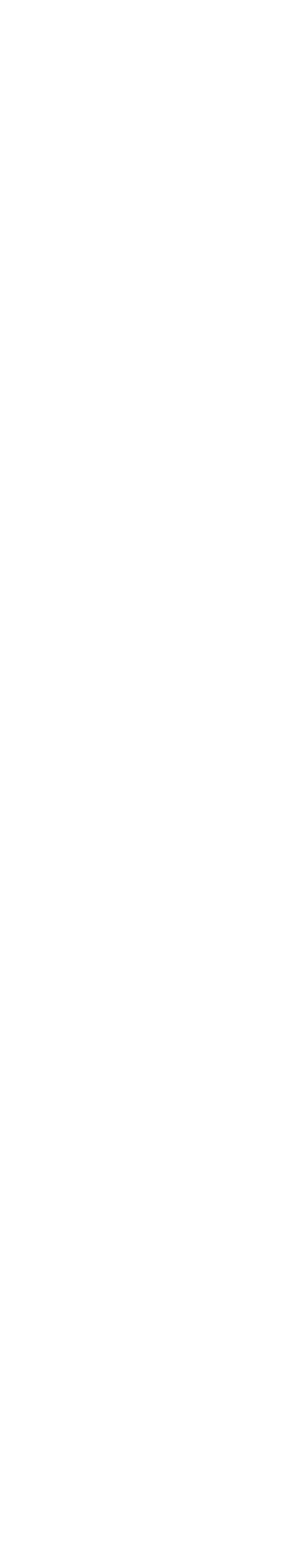
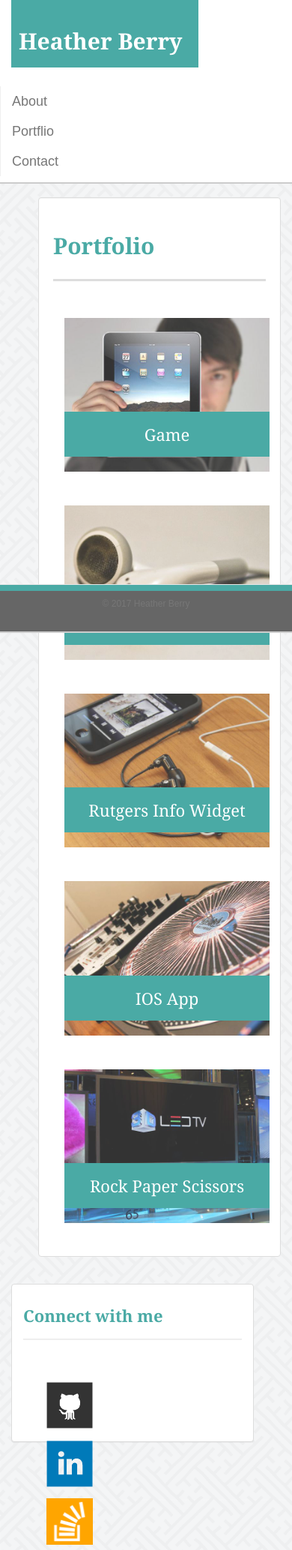
Before and after one commit to hberry79/BootstrapPortfolio, a PHP site: page /portfolio.html in a window 390 px wide. Before the commit the page is empty. Shown: the whole page at 75% size. Before the commit the page ends 844 px from the top, so only its background shows below. Run offline with PHP 8.4, Linux system fonts and the light colour scheme.

Commit message:
adding bootstrap magic

```diff
--- a/assets/css/style.css
+++ b/assets/css/style.css
@@ -3,22 +3,13 @@
   font-size: 18px;
   color: #777;
   line-height: 34px;
-  background: url("../images/concrete_seamless.png");
+  background: url("../images/background.png");
+  background-repeat: repeat;
+   background-attachment: fixed;
+
+  overflow: scroll;
 }
 
-* {
-  box-sizing: border-box;
-}
-
-
-/*general*/
-
-.container {
-  clear: both;
-  margin: 0 auto;
-  width: 100%;
-  max-width: 960px;
-}
 
 h1,
 h2,
@@ -27,9 +18,7 @@
   margin-bottom: 20px;
 }
 
-p:last-child {
-  margin-bottom: 0;
-}
+
 
 h1,
 h2,
@@ -54,10 +43,9 @@
 
 /*header*/
 
-#masthead {
-  position: fixed;
+.navbar {
   z-index: 99;
-  margin: 0 0 30px;
+  margin-bottom: 0;
   overflow: auto;
   width: 100%;
   color: #fff;
@@ -65,79 +53,81 @@
   border-bottom: 2px solid #ccc;
 }
 
-#logo {
+.navbar-text {
   width: 250px;
   height: 90px;
-  float: left;
   font-family: 'Georgia', Times, Times New Roman, serif;
-  text-align: center;
   line-height: 90px;
-  color: #fff;
   font-weight: 700;
   font-size: 30px;
   text-decoration: none;
   background: #4aaaa5;
 }
 
-nav {
-  float: right;
+.nav {
   margin-top: 25px;
 }
 
+.navbar-default .navbar-text {
+  color: white;
+  padding: 10px;
+  margin: 0;
+}
+
 nav a {
-  display: inline-block;
-  margin-left: 15px;
-  padding-left: 15px;
   color: #999;
   text-decoration: none;
-  line-height: 18px;
   border-left: 1px solid #efefef;
 }
 
-nav a:first-child {
-  border-left: 0 none;
+.page-header {
+  border-bottom: none;
+  padding: auto;
+  margin: auto;
 }
+
+.panel-default>.panel-heading {
+  background: none;
+  border-bottom: none;
+
+}
+
 
 
 /*footer*/
 
-footer {
-  padding: 30px 0;
-  clear: both;
+.footer {
   color: #fff;
   color: #ccc;
   font-size: 12px;
   text-align: center;
   background: #666;
   border-top: 8px solid #4aaaa5;
+  width: 100%;
 }
 
 
 /*sidebar*/
 
 .sidebar {
-  padding: 30px;
-  width: 100%;
-  max-width: 270px;
-  float: right;
-  margin-bottom: 20px;
   background: #fff;
   border: 1px solid #ddd;
+  margin-right: 10%;
+  margin-top: 10%;
 }
 
 h3,
 .sidebar h2 {
   padding-bottom: 20px;
   margin-bottom: 15px;
+
   line-height: 22px;
   border-bottom: 2px solid #eee;
 }
 
 .social {
-  width: 62px;
   height: 62px;
-  margin-top: 8px;
-  margin-right: 5px;
+ margin: 3%;
 }
 
 .social:last-child {
@@ -147,18 +137,13 @@
 
 /*main*/
 
-#main-container {
-  padding-top: 130px;
-}
-
 .main-section {
-  padding: 30px;
-  margin: 0 0 40px 0;
-  width: 100%;
-  max-width: 650px;
-  float: left;
   background: #fff;
   border: 1px solid #ddd;
+  margin-left: 10%;
+  margin-bottom: 10%;
+  margin-top: 5%;
+  overflow: scroll;
 }
 
 
@@ -197,7 +182,7 @@
 }
 
 .auth-image {
-  width: 200px;
+  width: 95%;
   height: auto;
   margin-top: 10px;
   margin-right: 25px;
@@ -244,85 +229,3 @@
   background: #4aaaa5;
   border: 0 none;
 }
-
-@media only screen and (max-width: 980px) {
-   .auth-image {
-    float: none;
-    width: 300px;
-    display: block;
-    margin: auto;
-   }
-
-   .work img {
-    float: none;
-    display: block;
-    margin: auto;
-
-   }
-
-   .main-section {
-    max-width: 45%;
-    margin-left: 10%;
-   }
-
-   .sidebar {
-    margin-right: 10%;
-   }
-
-   #logo {
-    margin-left: 10%;
-   }
-
-   nav {
-    margin-right: 10%;
-   }
-
-@media only screen and (max-width: 768px) {
-    .main-section {
-      float: none;
-      max-width: 650px;
-      margin: auto;
-      overflow: auto;
-    }
-
-    .sidebar {
-      float: none;
-      display: block;
-      max-width: 650px;
-      margin-right: auto;
-      margin-left: auto;
-      margin-top: 15px;
-
-    }
-
-
-}
-
-@media only screen and (max-width: 640px) {
-        #masthead {
-          position: static;
-        }
-
-        #logo{
-          width: 100%;
-          margin: auto;
-        }
-        nav {
-          float: none;
-          margin-top: auto;
-          text-align: center;
-        }
-        .main-section {
-          max-width: 550px;
-
-        }
-        #main-container {
-          padding-top: 0;
-        }
-        .sidebar {
-          max-width: 550px;
-        }
-
-
-
-}
--- a/portfolio.html
+++ b/portfolio.html
@@ -0,0 +1,83 @@
+<!DOCTYPE html>
+<html lang="en">
+
+<head>
+    <meta charset="utf-8" />
+    <title>Heather Berry - Bootstrap Portfolio</title>
+    <!--calling in Bootstrap-->
+    <link rel="stylesheet" href="https://maxcdn.bootstrapcdn.com/bootstrap/3.3.7/css/bootstrap.min.css" integrity="sha384-BVYiiSIFeK1dGmJRAkycuHAHRg32OmUcww7on3RYdg4Va+PmSTsz/K68vbdEjh4u" crossorigin="anonymous">
+    <link rel="stylesheet" type="text/css" href="assets/css/style.css">
+</head>
+
+<body>
+    <nav class="navbar navbar-default navbar-static-top">
+        <div class="container">
+            <p class="navbar-text">Heather Berry</p>
+            <ul class="nav navbar-nav navbar-right">
+                <li><a href="index.html">About</a></li>
+                <li><a href="portfolio.html">Portflio</a></li>
+                <li><a href="contact.html">Contact</a></li>
+            </ul>
+        </div>
+    </nav>
+    <div class="container, content">
+        <div class="col-md-8">
+            <div class="well main-section">
+                <div class="page-header">
+                    <h1>Portfolio</h1>
+                </div>
+                <div class="col-md-6">
+                    <div class="row work">
+                        <img src="assets/images/technics-q-c-640-480-1.jpg" alt="hangman">
+                        <h3>Game</h3>
+                    </div>
+                    <div class="row work">
+                        <img src="assets/images/technics-q-c-640-480-5.jpg" alt="Trivia Game">
+                        <h3>Trivia Game</h3>
+                    </div>
+                    <div class="row work">
+                        <img src="assets/images/technics-q-c-640-480-7.jpg" alt="Rutgers Info Widget">
+                        <h3>Rutgers Info Widget</h3>
+                    </div>
+                </div>
+                <div class="col-md-6">
+                    <div class="row work">
+                        <img src="assets/images/technics-q-c-640-480-2.jpg" alt="RPG Game">
+                        <h3>IOS App</h3>
+                    </div>
+                    <div class="work">
+                        <img src="assets/images/technics-q-c-640-480-9.jpg" alt="Rock Paper Scissors">
+                        <h3>Rock Paper Scissors</h3>
+                    </div>
+
+                </div>
+            </div>
+        </div>
+    </div>
+    <div class="col-md-4">
+        <div class="panel panel-default sidebar">
+            <div class="panel-heading">
+                <h2>Connect with me</h2></div>
+            <div class="panel-body">
+                <div class="row social">
+                    <div class="col-md-4 ">
+                        <a href="https://github.com/hberry79"><img src="assets/images/github-128.png" class="social" alt="GitHub" /></a>
+                    </div>
+                    <div class="col-md-4">
+                        <a href="https://www.linkedin.com/in/heatherberryatl/"><img src="assets/images/linkedin-128.png" class="social" alt="LinkedIn" /></a>
+                    </div>
+                    <div class="col-md-4">
+                        <a href="http://stackexchange.com/users/9830506/heather-berry"><img src="assets/images/stackoverflow-128.png" class="social" alt="Stack Overflow" /></a>
+                    </div>
+                </div>
+            </div>
+        </div>
+    </div>
+    <div class="navbar navbar-default navbar-fixed-bottom">
+        <div class="container footer">
+            <p class="text-muted">&copy; 2017 Heather Berry</p>
+        </div>
+    </div>
+</body>
+
+</html>
```
Also changed, not shown: contact.html (+75 -0 lines), index.html (+18 -19 lines).
